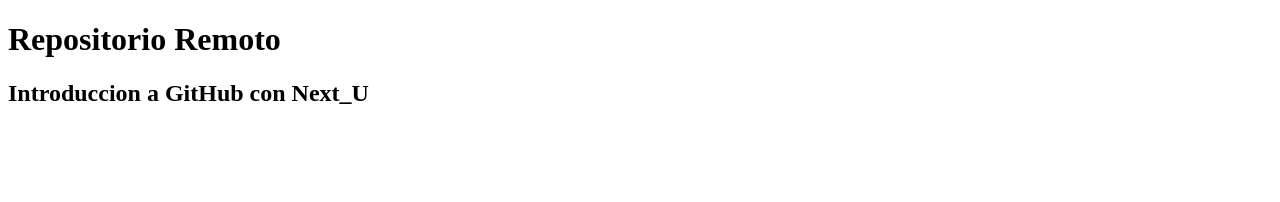
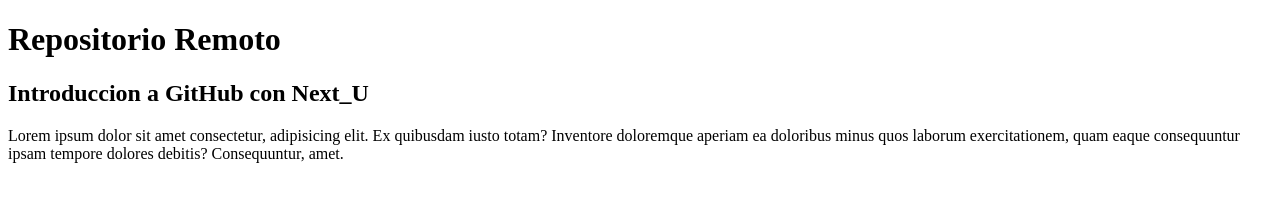
Before and after one commit to daniyamarte/demostracion_repositorio_next_u, a plain HTML site: page index.html in a window 1280 px wide. Drawn offline with Linux system fonts and the light colour scheme.

Commit message:
Se creo un parrafo

```diff
--- a/index.html
+++ b/index.html
@@ -8,5 +8,6 @@
 <body>
     <h1>Repositorio Remoto</h1>
     <h2>Introduccion a GitHub con Next_U</h2>
+    <p>Lorem ipsum dolor sit amet consectetur, adipisicing elit. Ex quibusdam iusto totam? Inventore doloremque aperiam ea doloribus minus quos laborum exercitationem, quam eaque consequuntur ipsam tempore dolores debitis? Consequuntur, amet.</p>
 </body>
 </html>
```
